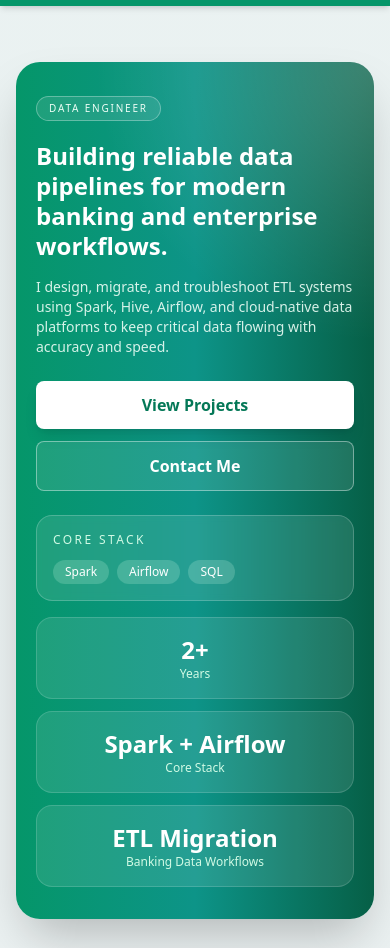
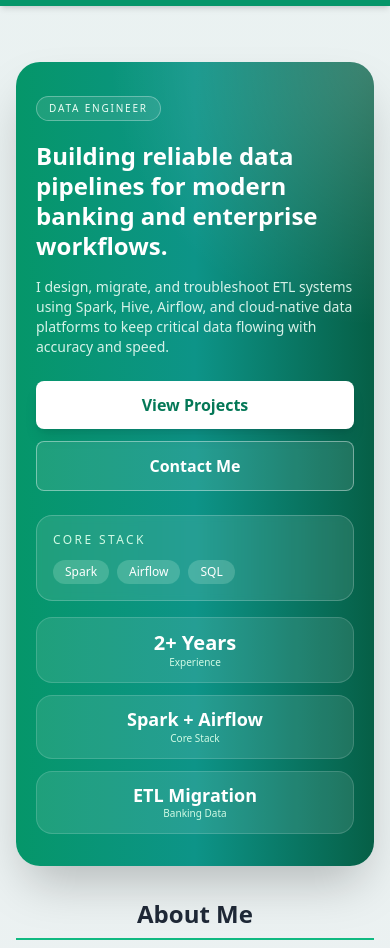
Before and after one commit to GREAT-REBELS/Portfolio, a plain HTML site: page index.html in a window 390 px wide. Shown: the part 74-1022 px from the top of the page. Drawn offline with nearby package versions, Linux system fonts and the light colour scheme.

Commit message:
Removed few contents

```diff
--- a/index.html
+++ b/index.html
@@ -69,17 +69,17 @@
           </div>
 
           <div class="grid grid-cols-1 sm:grid-cols-3 gap-3 text-center">
-            <div class="rounded-2xl bg-white/10 p-4 border border-white/15">
-              <div class="text-2xl font-bold">2+</div>
-              <div class="text-xs text-emerald-100">Years</div>
+            <div class="rounded-2xl bg-white/10 p-3 md:p-4 border border-white/15">
+              <div class="text-xl md:text-2xl font-bold leading-tight">2+ Years</div>
+              <div class="text-[10px] md:text-xs text-emerald-100">Experience</div>
             </div>
-            <div class="rounded-2xl bg-white/10 p-4 border border-white/15">
-              <div class="text-2xl font-bold">Spark + Airflow</div>
-              <div class="text-xs text-emerald-100">Core Stack</div>
+            <div class="rounded-2xl bg-white/10 p-3 md:p-4 border border-white/15">
+              <div class="text-lg md:text-2xl font-bold leading-tight">Spark + Airflow</div>
+              <div class="text-[10px] md:text-xs text-emerald-100">Core Stack</div>
             </div>
-            <div class="rounded-2xl bg-white/10 p-4 border border-white/15">
-              <div class="text-2xl font-bold">ETL Migration</div>
-              <div class="text-xs text-emerald-100">Banking Data Workflows</div>
+            <div class="rounded-2xl bg-white/10 p-3 md:p-4 border border-white/15">
+              <div class="text-lg md:text-2xl font-bold leading-tight">ETL Migration</div>
+              <div class="text-[10px] md:text-xs text-emerald-100">Banking Data</div>
             </div>
           </div>
         </div>
```
